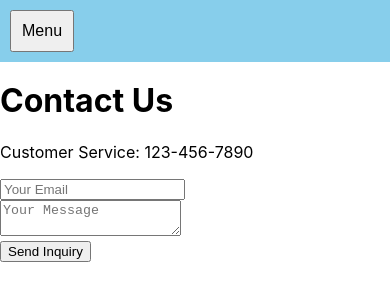
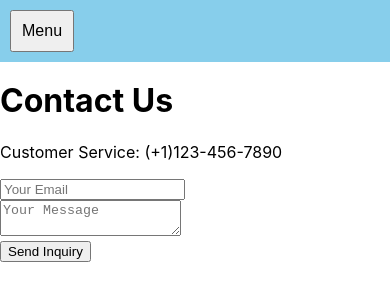
Before and after one commit to tdalbavie/Forum, a React (Create React App) app in the folder client/: page /contact in a window 390 px wide. Shown: the top 300 px of the page. Built offline with nearby package versions, Linux system fonts and the light colour scheme.

Commit message:
added (+1) to phone

```diff
--- a/client/src/pages/ContactPage.js
+++ b/client/src/pages/ContactPage.js
@@ -18,7 +18,7 @@ const ContactPage = () => {
     <div style={{ paddingTop: '60px' }}>
       <div className="contact-form">
         <h1>Contact Us</h1>
-        <p>Customer Service: 123-456-7890</p>
+        <p>Customer Service: (+1)123-456-7890</p>
         <form onSubmit={handleSubmit}>
           <input type="email" placeholder="Your Email" value={email} onChange={(e) => setEmail(e.target.value)} required />
           <br></br>
```
